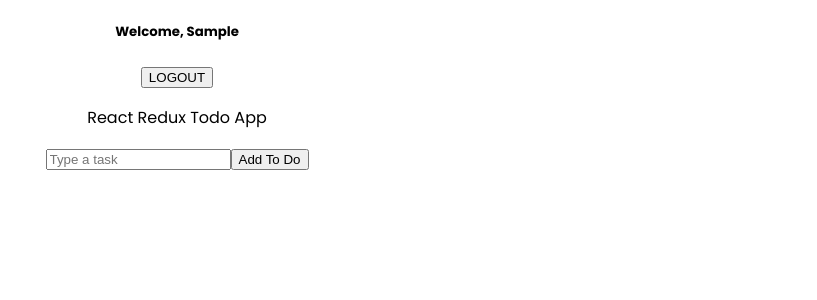
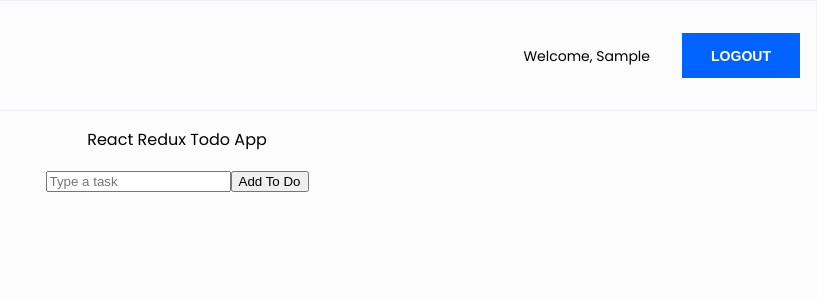
Before and after one commit to dlasap-fs/qooper-todo, a React (Create React App) app: page /signIn in a window 1280 px wide. Both pictures are taken after typing "Sample", "Sample", "Sample" into the empty fields and a click on the button "LOGIN". Shown: the top 300 px of the page, without its empty margins (463-1280 px from the left). Built offline with nearby package versions, Linux system fonts and the light colour scheme.

Commit message:
Added styled header and button

```diff
--- a/src/App.css
+++ b/src/App.css
@@ -1,3 +1,6 @@
 .App {
   text-align: center;
+  background: var(--gray-bg);
+  min-height: 100dvh;
+  max-width: 100vw;
 }
--- a/src/App.js
+++ b/src/App.js
@@ -1,12 +1,13 @@
 import { useState } from "react";
 import "./App.css";
 import { useDispatch, useSelector } from "react-redux";
-import { AddTodoAction, RemoveTodoAction } from "./actions/TodoActions";
+import { AddTodoAction, LoadTodosAction, RemoveTodoAction } from "./actions/TodoActions";
 import { Routes, Route, Navigate, useNavigate } from "react-router-dom";
 import SignIn from "./components/SignInPage";
 import PrivateRoutes from "./utils/PrivateRoutes";
 import { removeLocalStorageItem, setLocalStorageItem } from "./utils/localStorageHelper";
 import Header from "./components/Header";
+import store from "./store/TodoStore";
 
 function App() {
   const [todo, setTodo] = useState("");
@@ -32,10 +33,11 @@ function App() {
   const handleSignIn = (user) => {
     if (!user) return;
     setLocalStorageItem("user", JSON.stringify(user));
+    store.dispatch(LoadTodosAction());
   };
 
   const handleSignOut = () => {
-    navigate("/signIn");
+    navigate("/signIn", { replace: true });
     removeLocalStorageItem("user");
   };
 
--- a/src/components/Header.js
+++ b/src/components/Header.js
@@ -1,12 +1,28 @@
 import { getLocalStorageItem } from "../utils/localStorageHelper";
+import styled from "styled-components";
+import { StyledButton } from "./StyledComponents/StyledButton";
+import { StyledSpan } from "./StyledComponents/StyledSpan";
+
+const HeaderContainer = styled.div`
+  display: flex;
+  justify-content: flex-end;
+  align-items: center;
+  height: 77px;
+  border: solid 1px var(--gray-border);
+  padding: 16px;
+`;
 
 export default function Header({ onSignOut }) {
   const { firstName = "" } = JSON.parse(getLocalStorageItem("user"));
 
   return (
-    <div>
-      <h5>Welcome, {firstName}</h5>
-      <button onClick={() => onSignOut()}>LOGOUT</button>
-    </div>
+    <HeaderContainer>
+      <StyledSpan color="var(--black-txt)" margin="0px 32px">
+        Welcome, {firstName}
+      </StyledSpan>
+      <StyledButton backgroundColor="var(--blue-btn)" fontColor="white" onClick={() => onSignOut()}>
+        LOGOUT
+      </StyledButton>
+    </HeaderContainer>
   );
 }
--- a/src/components/SignInPage.js
+++ b/src/components/SignInPage.js
@@ -71,10 +71,10 @@ export default function SignIn({ onSignIn }) {
           }}
         >
           <input placeholder="Username" id="userName" value={userDetails.userName} onChange={handleChangeInput} />
-          <span style={{ color: "red" }}>{errors.userName}</span>
+          {userDetails.userName.trim() === "" && <span style={{ color: "red" }}>{errors.userName}</span>}
 
           <input placeholder="First Name" id="firstName" value={userDetails.firstName} onChange={handleChangeInput} />
-          <span style={{ color: "red" }}>{errors.firstName}</span>
+          {userDetails.firstName.trim() === "" && <span style={{ color: "red" }}>{errors.firstName}</span>}
 
           <input placeholder="Last Name" id="lastName" value={userDetails.lastName} onChange={handleChangeInput} />
           <button button="submit">LOGIN</button>
--- /dev/null
+++ b/src/components/StyledComponents/StyledButton.js
@@ -0,0 +1,12 @@
+import styled from "styled-components";
+
+export const StyledButton = styled.button`
+  border: none;
+  width: 118px;
+  height: 45px;
+  background-color: ${(props) => props.backgroundColor};
+  color: ${(props) => props.fontColor};
+  font-weight: 600;
+  font-size: 14px;
+  line-height: 20px;
+`;
--- /dev/null
+++ b/src/components/StyledComponents/StyledSpan.js
@@ -0,0 +1,9 @@
+import styled from "styled-components";
+
+export const StyledSpan = styled.span`
+  color: ${(props) => props.fontColor};
+  font-size: 14px;
+  line-height: 20px;
+  font-weight: 400;
+  margin: ${(props) => props.margin};
+`;
--- a/src/index.css
+++ b/src/index.css
@@ -1,5 +1,12 @@
 /* Import Poppins Font from Google API */
 @import url("https://fonts.googleapis.com/css2?family=Poppins:ital,wght@0,100;0,200;0,300;0,400;0,500;0,600;0,700;0,800;0,900;1,100;1,200;1,300;1,400;1,500;1,600;1,700;1,800;1,900&display=swap");
+
+:root {
+  --gray-bg: #fcfcfc;
+  --gray-border: #f1f1f5;
+  --blue-btn: #0062ff;
+  --black-txt: #171725;
+}
 
 body {
   margin: 0;
```
